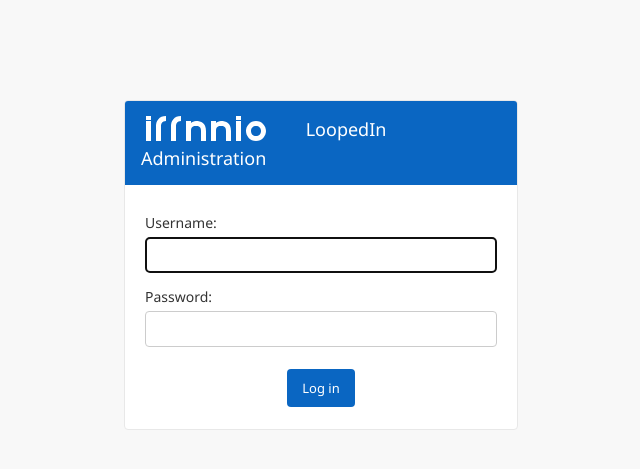
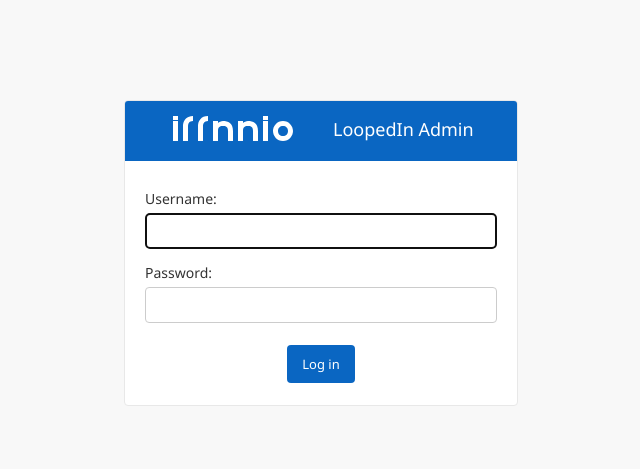
Before and after one commit to christopherece/loopedin_prj, a Django app: page /admin/login/ in a window 1280 px wide. Shown: the top 469 px of the page, without its empty margins (319-959 px from the left). Run offline with Django 5.2, Linux system fonts and the light colour scheme.

Commit message:
Modified Admin

```diff
--- a/templates/admin/base_site.html
+++ b/templates/admin/base_site.html
@@ -55,7 +55,7 @@ a:link, a:visited {
 <h1 id="site-name">
     <a href="{% url 'admin:index' %}">
         <img src="{% static 'img/loopedin_admin_logo.svg' %}" alt="LoopedIn Logo" height="30" style="margin-right: 10px;">
-        LoopedIn Administration
+        LoopedIn Admin
     </a>
 </h1>
 {% endblock %}
```
